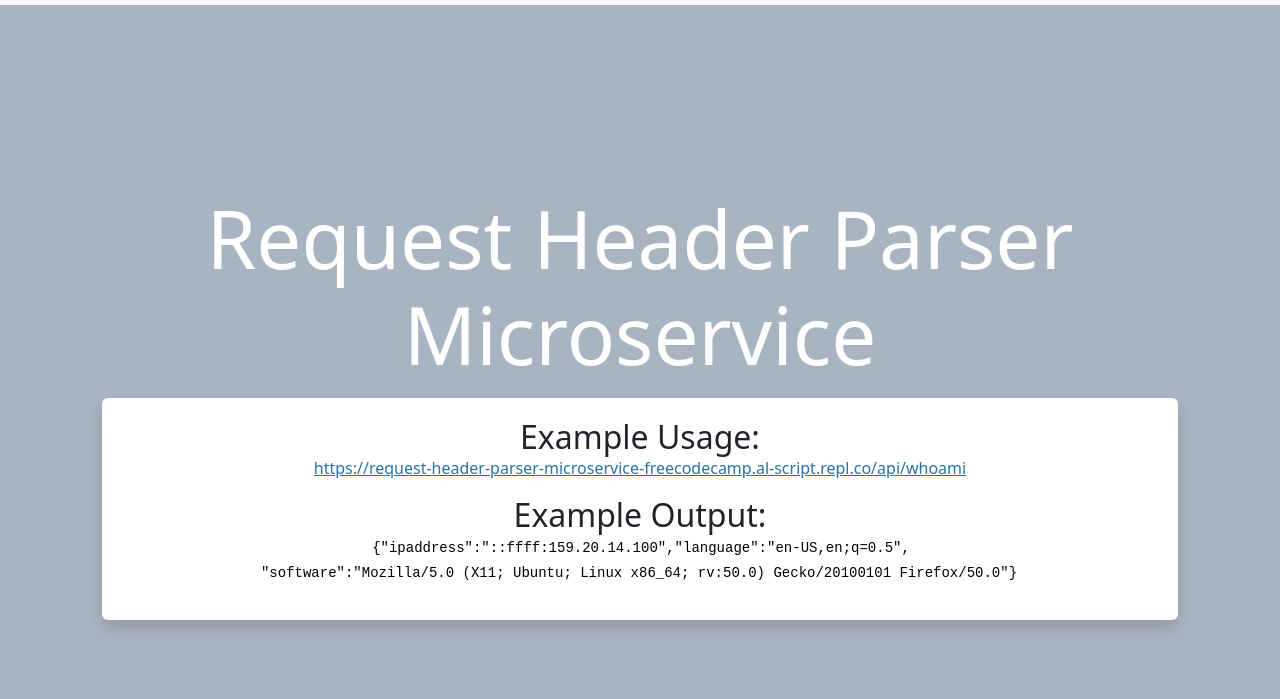
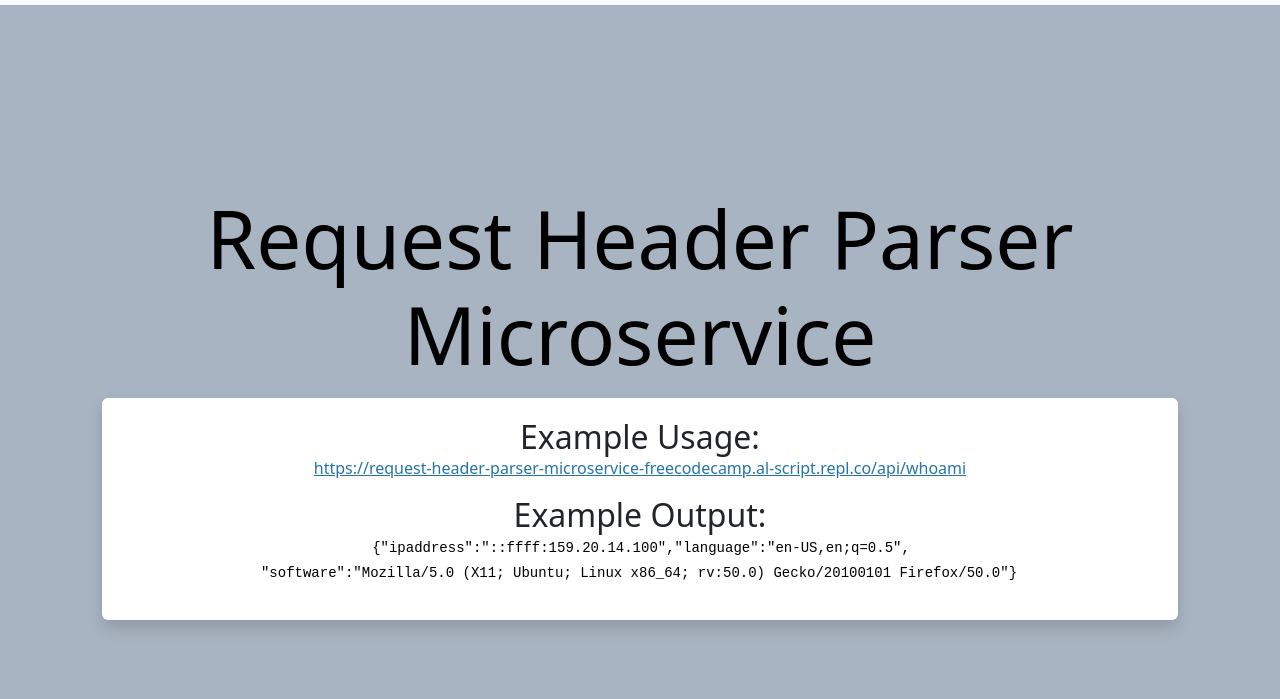
Before and after one commit to al-script/fcc-backend-header, a website: page views/index.html in a window 1280 px wide. Shown: the part 101-800 px from the top of the page. Drawn offline with nearby package versions, Linux system fonts and the light colour scheme; files that its build step writes are made by us from their sources.

Commit message:
Improve page title contrast: change to black

```diff
--- a/public/style.css
+++ b/public/style.css
@@ -3,6 +3,10 @@
 body {
   background-color: #a9b4c2;
   text-align: center;
+}
+
+.page-title {
+  color: black !important;
 }
 
 .display-1 {
--- a/views/index.html
+++ b/views/index.html
@@ -136,7 +136,7 @@
             <div class="row p-3">
 
               <!-- Heading -->
-              <div class="display-1">Request Header Parser Microservice</div>
+              <div class="display-1 page-title">Request Header Parser Microservice</div>
 
               <!-- Responsive card -->
               <div class="card shadow p-1 gy-3">
```
